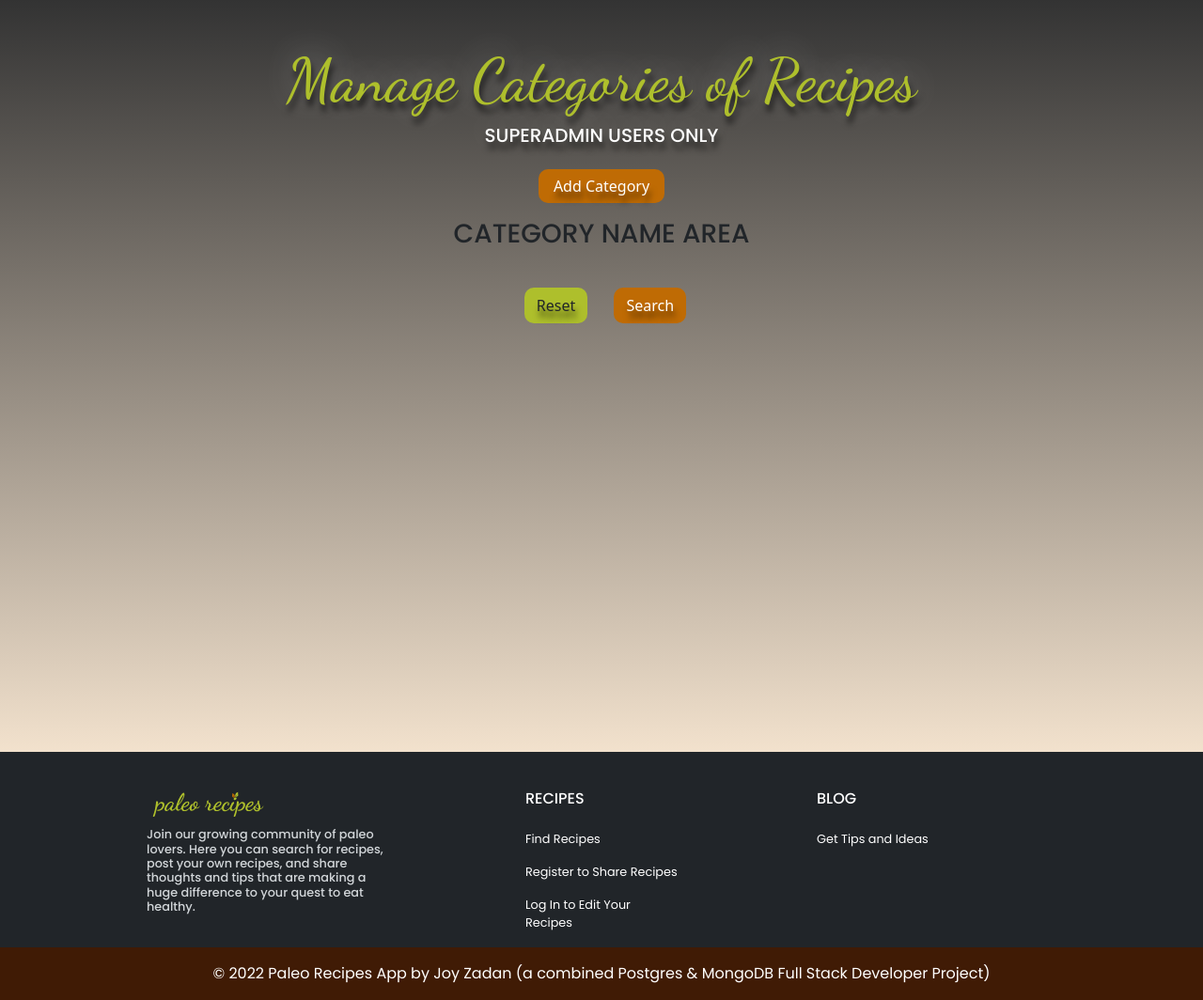
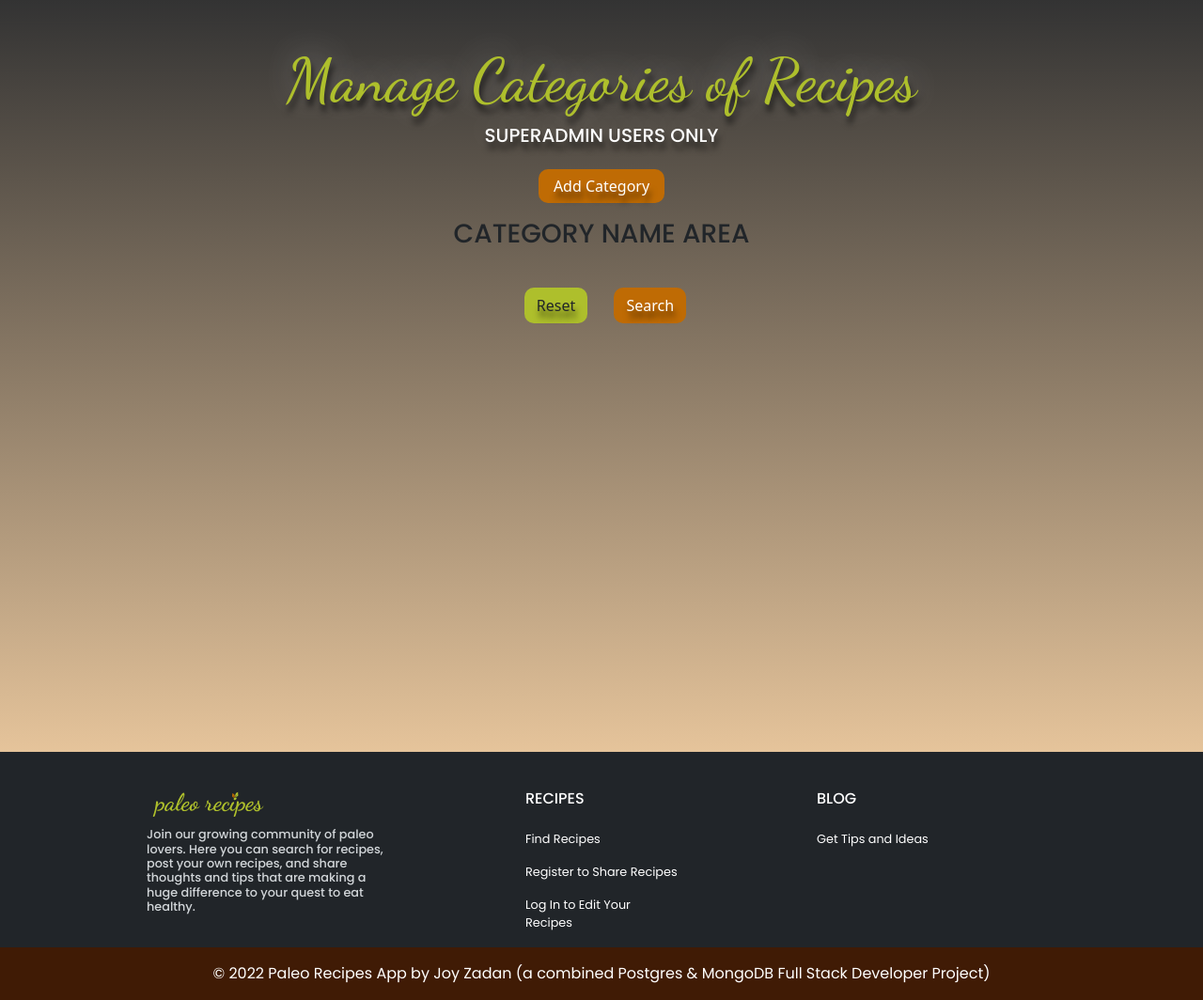
Before and after one commit to JoyZadan/paleo-recipes, a Flask app: page /categories in a window 1280 px wide. Shown: the part 59-1123 px from the top of the page at 94% size. Run offline with Flask 2, Linux system fonts and the light colour scheme; the visitor is signed in with stand-in values (Sample User, id 1); data that the repository does not hold is empty.

Commit message:
add alt background for categories page, part3 WIP

```diff
--- a/paleorecipes/static/css/style.css
+++ b/paleorecipes/static/css/style.css
@@ -364,7 +364,7 @@ a {
 
 /* -------------------- ALT CATEGORIES PAGE STYLING ----------------------- */
 .alt-bg {
-    background-image: linear-gradient(rgba(0, 0, 0, 0.8), rgba(191,107,4, 0.2));
+    background-image: linear-gradient(rgba(0, 0, 0, 0.8), rgba(191,107,4, 0.4));
 }
 
 .container-categories {
```
